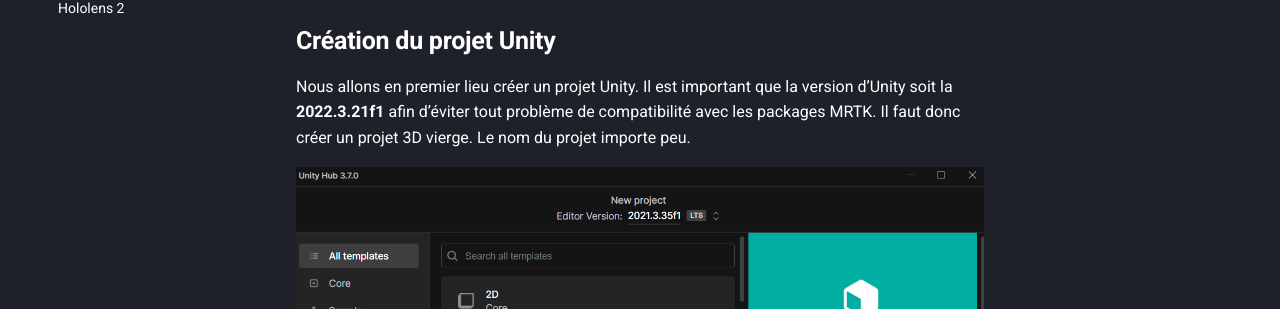
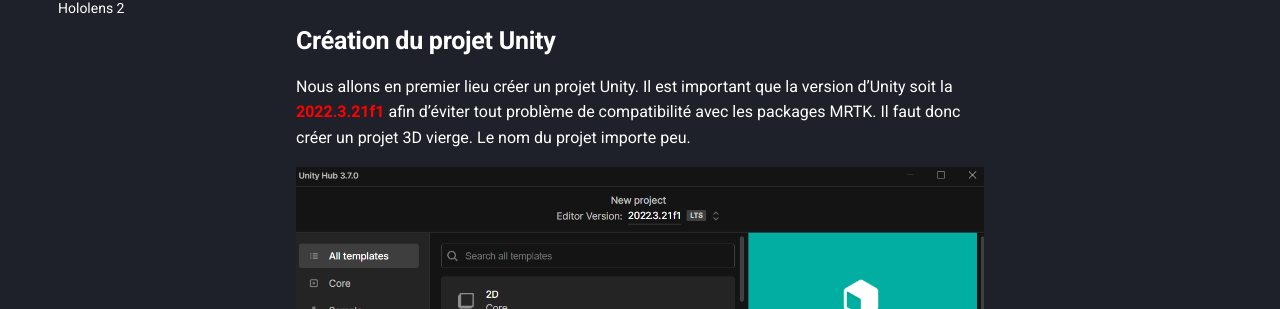
Before and after one commit to WashiFR/PolyLens-Doc, an MkDocs documentation site: the page built from docs/configuration/developper_avec_unity.md, in a window 1280 px wide. Shown: the part 274-583 px from the top of the page. Built offline with MkDocs 1.6.1 and Material for MkDocs 9.7.7, drawn with Linux system fonts in a browser that asks for light colours; comment, search, counter and statistics services are not loaded.

Commit message:
update doc

```diff
--- a/docs/configuration/developper_avec_unity.md
+++ b/docs/configuration/developper_avec_unity.md
@@ -6,7 +6,7 @@
 
 ## Création du projet Unity
 
-Nous allons en premier lieu créer un projet Unity. Il est important que la version d’Unity soit la **2022.3.21f1** afin d’éviter tout problème de compatibilité avec les packages MRTK. Il faut donc créer un projet 3D vierge. Le nom du projet importe peu.
+Nous allons en premier lieu créer un projet Unity. Il est important que la version d’Unity soit la <span style="color: red;">**2022.3.21f1**</span> afin d’éviter tout problème de compatibilité avec les packages MRTK. Il faut donc créer un projet 3D vierge. Le nom du projet importe peu.
 
 <figure markdown="span">
     ![Image title](../img/screen1.png)
@@ -43,9 +43,9 @@
 
 Une fois l’outil d’installation fermé, vous pouvez retourner sur votre projet Unity. Ensuite, suivez les indications de la vidéo pour configurer votre projet Unity.
 
-<iframe width="560" height="315" src="https://www.youtube.com/embed/aVnwIq4VUcY?si=UM9FX5VL6A2TDMps&amp;start=1090" title="YouTube video player" frameborder="0" allow="accelerometer; autoplay; clipboard-write; encrypted-media; gyroscope; picture-in-picture; web-share" allowfullscreen></iframe>
+<iframe width="100%" height="415" src="https://www.youtube.com/embed/aVnwIq4VUcY?si=UM9FX5VL6A2TDMps&amp;start=1090" title="YouTube video player" frameborder="0" allow="accelerometer; autoplay; clipboard-write; encrypted-media; gyroscope; picture-in-picture; web-share" allowfullscreen></iframe>
 
-Il se peut que certaines interfaces n’apparaissent pas, notamment à **21:50**, il suffit juste d’aller dans `Edit` &rarr; `Project Settings` &rarr; `XR Plug-in Management` (tout en bas à gauche) pour avoir la même fenêtre.
+Il se peut que certaines interfaces n’apparaissent pas, notamment à <span style="color: rgb(78, 170, 200)">**21:50**</span>, il suffit juste d’aller dans `Edit` &rarr; `Project Settings` &rarr; `XR Plug-in Management` (tout en bas à gauche) pour avoir la même fenêtre.
 
 Lors de l’ajout de la caméra dans le projet, il est possible que votre caméra ne soit pas correctement placer et vous ne voyez donc pas ce que vous avez ajouté dans votre scène, vérifier que la position en Y de `MRTK XR RIG` est à 0 et que son enfant `Camera Offset` à dans son composant `XR Origin` la partie `Camera Y Offset` à 0.
 
```
Also changed, not shown: docs/configuration/prise_en_main.md (+1 -1 lines), docs/img/screen1.png.
